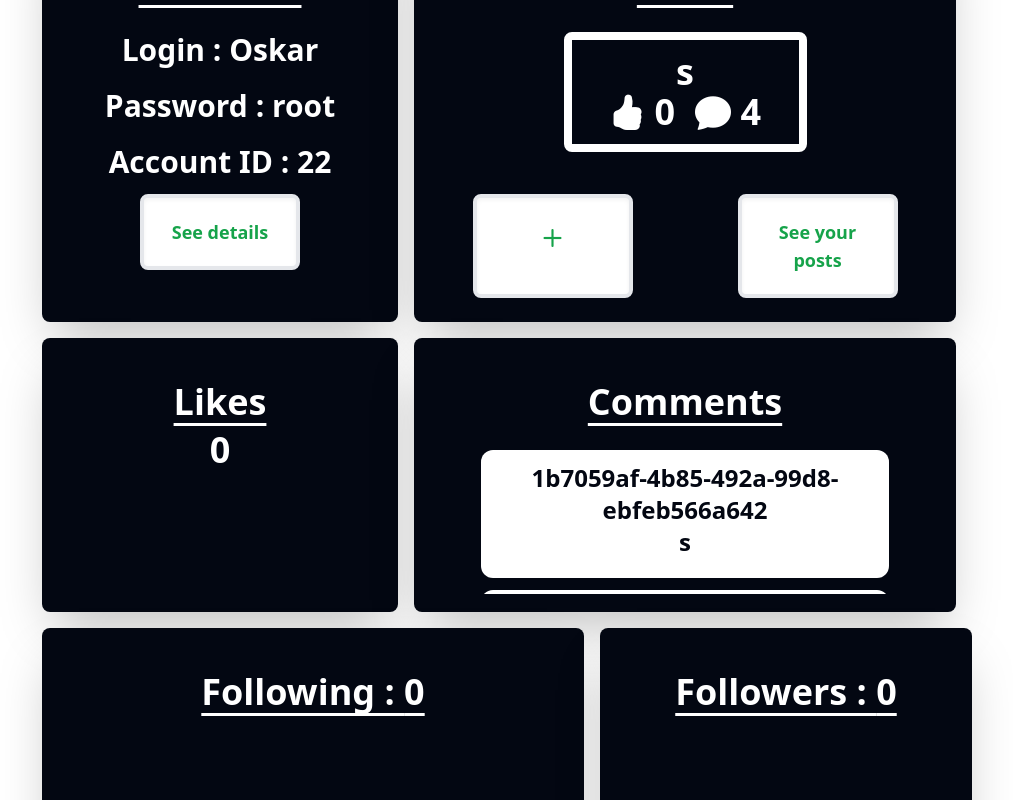
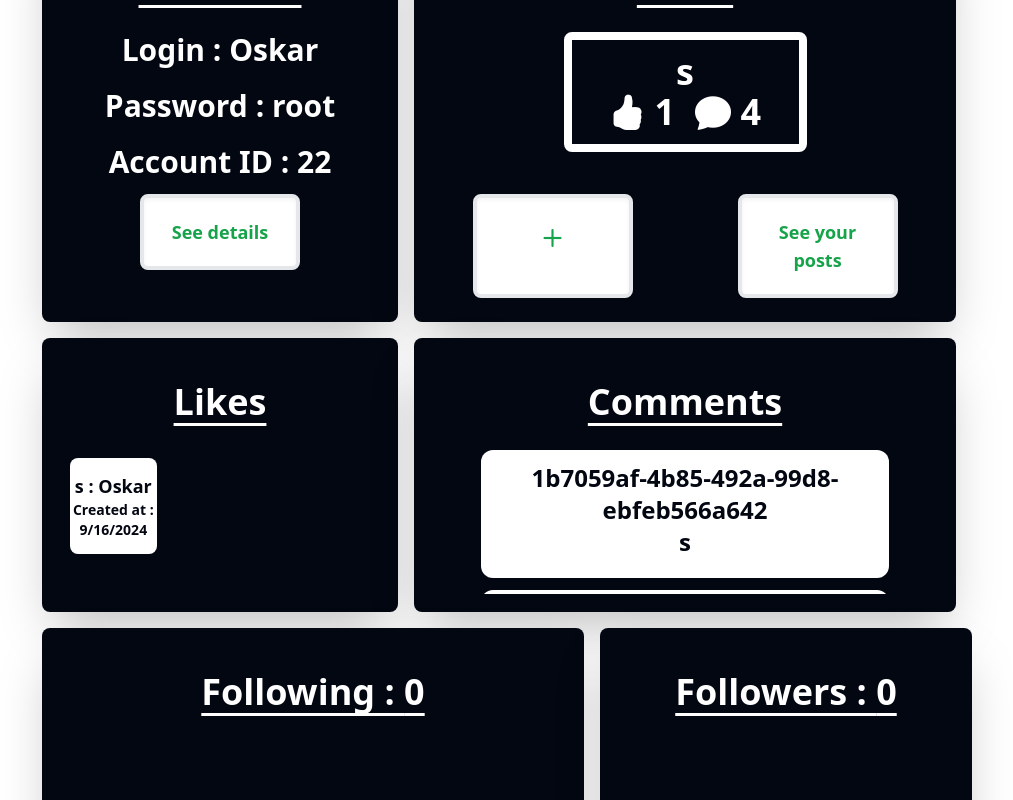
Before and after one commit to OskarProgrammer/Social-Media, a React (Vite) app: page /account in a window 1280 px wide. Shown: the part 431-1231 px from the top of the page, without its empty margins (133-1146 px from the left). Built offline with nearby package versions, Linux system fonts and the light colour scheme; data requests are answered from the project's data file.

Commit message:
Creating likes list

```diff
--- a/data/db.json
+++ b/data/db.json
@@ -25,7 +25,9 @@
       "title": "s",
       "desc": "s",
       "img": "s",
-      "likes": [],
+      "likes": [
+        "22"
+      ],
       "ownerID": "22",
       "createdAt": "2024-09-16T18:39:05.240Z"
     }
--- /dev/null
+++ b/src/components/LikeTab.jsx
@@ -0,0 +1,35 @@
+import axios from "axios"
+
+// importing functions and components from react library
+import { useEffect, useState } from "react"
+import { NavLink } from "react-router-dom"
+
+
+const useAuthor = ( authorID ) => {
+    let [author, setAuthor] = useState()
+
+    useEffect(()=>{
+        const fetchAuthor = async () => {
+            author = await axios.get(`http://localhost:3000/users/${authorID}`).then((res) => { return res.data } )
+            setAuthor(author)
+        }
+
+        return () => { fetchAuthor() }
+    }, [])
+
+    return author
+}
+
+export const LikeTab = ( { likeInfo } ) => {
+
+    const author = useAuthor(likeInfo.ownerID)
+
+    return(
+        <NavLink to={`/post/${likeInfo.id}`} className="likeCard" >
+            <p>
+                <p>{likeInfo.title} : {author?.login}</p>
+                <p className="text-sm">Created at : {new Date(likeInfo.createdAt).toLocaleDateString()}</p>
+            </p>
+        </NavLink>
+    )
+}
--- a/src/components/LikesInfoTab.jsx
+++ b/src/components/LikesInfoTab.jsx
@@ -4,6 +4,9 @@ import { useEffect, useState } from "react"
 
 // importing api functions
 import { getLikesOfUser } from "../api_functions/functions"
+
+// importing components
+import { LikeTab } from "./LikeTab"
 
 
 
@@ -31,7 +34,13 @@ export const LikesInfoTab = ( {currentUser} ) => {
         <div className="card col-span-full lg:sm:col-span-2 lg:sm:row-span-3 lg:sm:col-start-1 lg:sm:row-start-5">
             <div className="content lg:sm:text-4xl text-3xl">
                 <p>Likes</p>
-                <p>{likes?.length}</p>
+
+                <div className="listOfLikes mt-3">
+                    {likes?.map((like)=>(
+                        <LikeTab likeInfo={like}/>
+                    ))}
+                </div>
+
             </div>
         </div>
     )
--- a/src/index.css
+++ b/src/index.css
@@ -260,4 +260,17 @@
     overflow-y: auto;
   }
 
+  .listOfLikes {
+    @apply grid gap-5 grid-cols-3 h-56 p-4;
+    overflow-y:auto;
+  }
+
+  .likeCard {
+    @apply bg-white text-gray-950 rounded-lg text-lg h-24 flex flex-col
+  }
+
+  .likeCard > p {
+    @apply my-auto
+  }
+
 }
```
